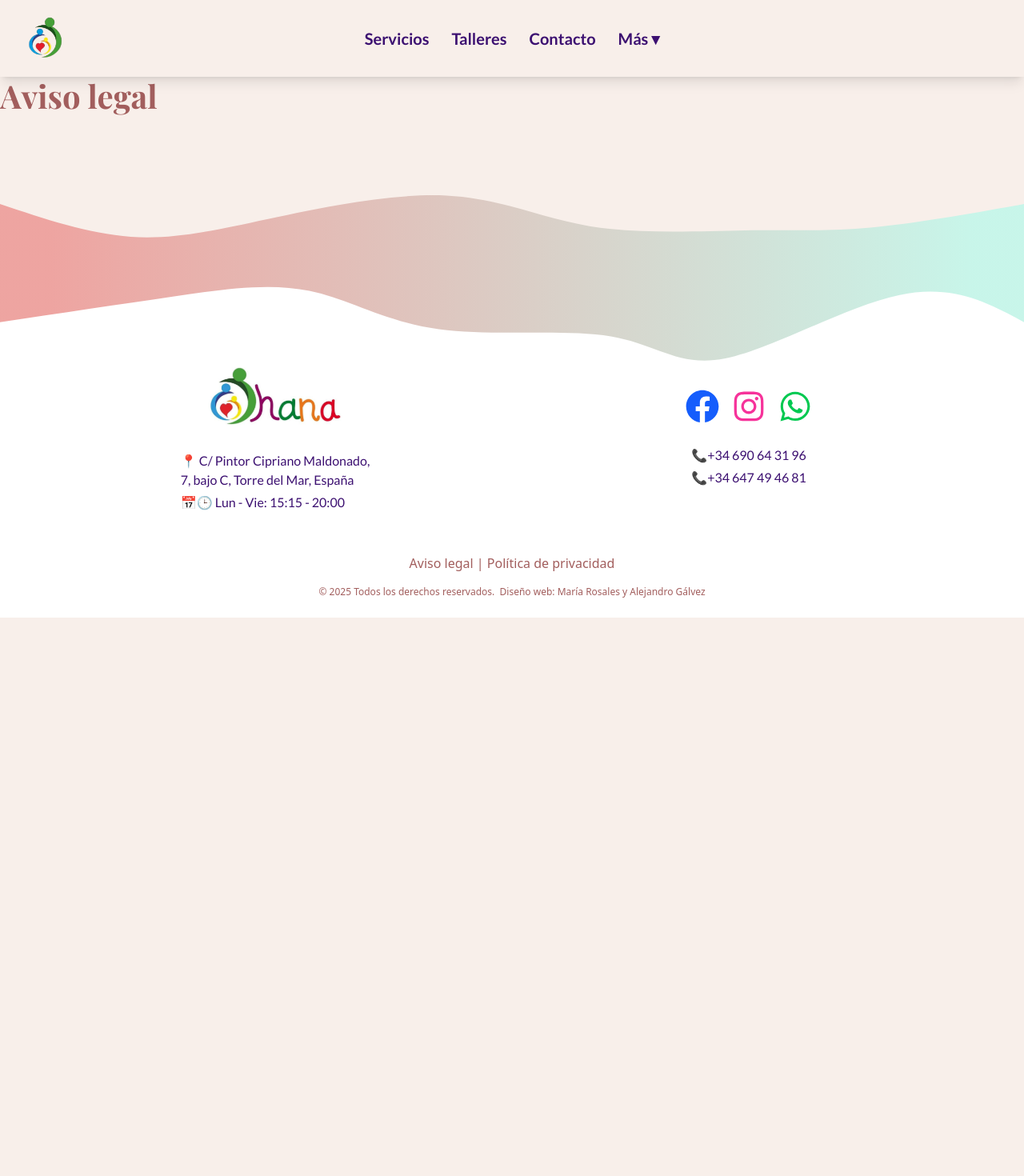
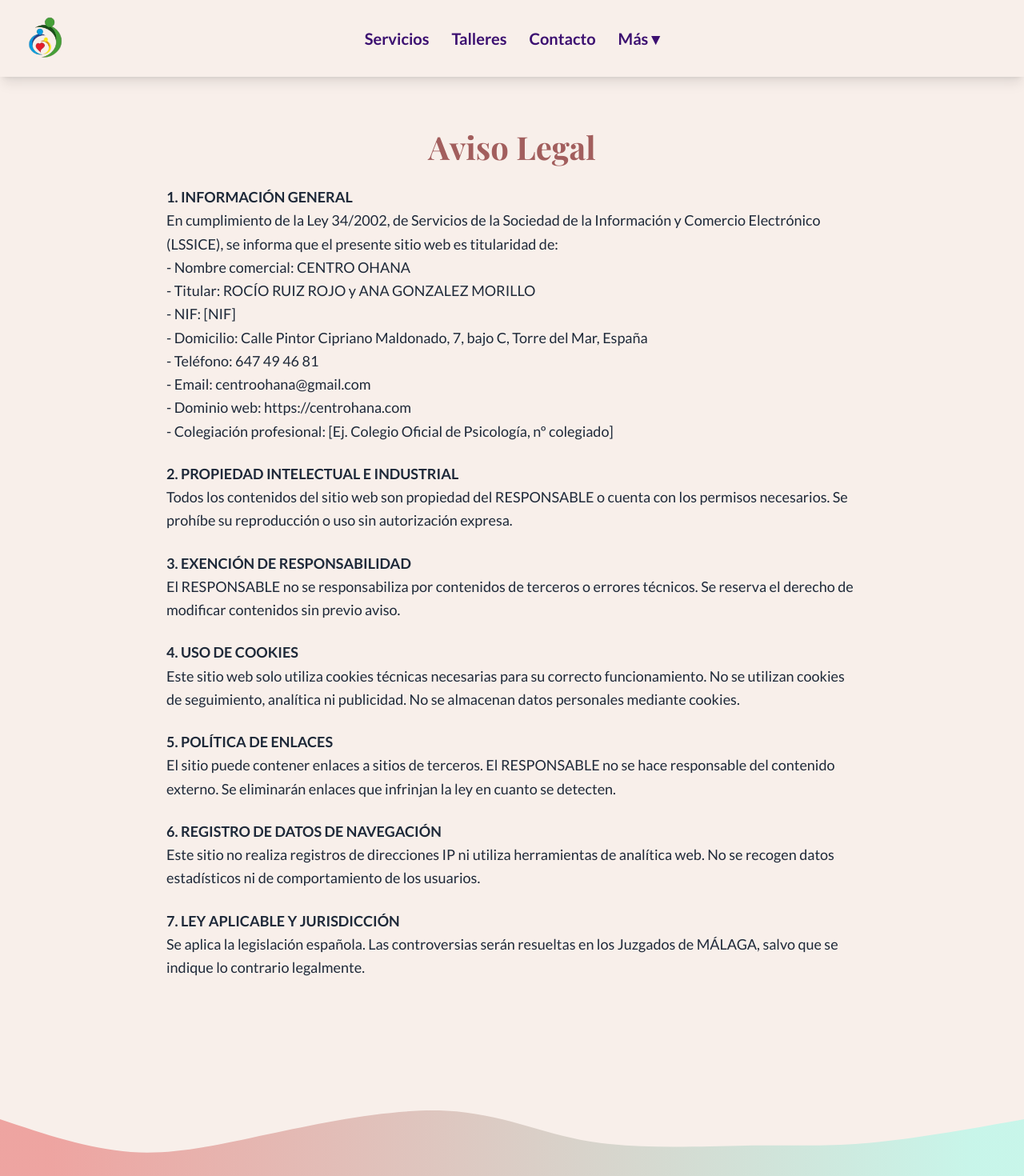
Before and after one commit to AGALMAD/centro_ohana, a React (Vite) app in the folder front/web-ohana/: page /aviso-legal in a window 1280 px wide. Shown: the top 1470 px of the page at 80% size. Before the commit the page ends 800 px from the top, so only its background shows below. Built offline with nearby package versions, Linux system fonts and the light colour scheme; a web font is replaced by a local one.

Commit message:
politica de privacidad y aviso legal

```diff
--- a/front/web-ohana/src/components/footer.tsx
+++ b/front/web-ohana/src/components/footer.tsx
@@ -92,12 +92,13 @@ export default function Footer() {
         {/* copyright */}
         <div className="mt-2 text-center text-[var(--color-primary)] pt-10">
           <a href="/aviso-legal">Aviso legal</a> |{" "}
-          <a href="/privacidad">Política de privacidad</a>
+          <a href="/politica-de-privacidad">Política de privacidad</a>
         </div>
 
         <div className="mt-4 text-center text-xs text-[var(--color-primary)]">
-          © {new Date().getFullYear()} Todos los derechos reservados.  Diseño
-          web: María Rosales y Alejandro Gálvez
+          © {new Date().getFullYear()} Centro Hana. Todos los derechos
+          reservados. <br />
+          Diseño web: María Rosales y Alejandro Gálvez.
         </div>
         <br />
       </div>
--- a/front/web-ohana/src/main.tsx
+++ b/front/web-ohana/src/main.tsx
@@ -1,4 +1,3 @@
-import React from "react";
 import ReactDOM from "react-dom/client";
 import App from "./App.tsx";
 import "./index.css";
--- a/front/web-ohana/src/pages/Contact.tsx
+++ b/front/web-ohana/src/pages/Contact.tsx
@@ -3,9 +3,12 @@ import Mail from "../assets/mail_icon.svg";
 import Phone from "../assets/phone_icon.svg";
 import Location from "../assets/location_icon.svg";
 import { Helmet } from "react-helmet";
+import { motion } from "framer-motion";
 
 function Contact() {
   const [message, setMessage] = useState<string>("");
+
+  const [privacyAccepted, setPrivacyAccepted] = useState<boolean>(false);
 
   const handleSubmit = (e: React.FormEvent) => {
     e.preventDefault();
@@ -25,8 +28,6 @@ function Contact() {
           content="¿Tienes dudas? Ponte en contacto con nosotras. Estamos en Torre del Mar y ofrecemos atención personalizada en logopedia y psicopedagogía."
         />
         <meta name="robots" content="index, follow" />
-
-        {/* Open Graph para compartir en redes */}
         <meta
           property="og:title"
           content="Contacto | Centro Ohana en Torre del Mar"
@@ -46,7 +47,13 @@ function Contact() {
       <main className="min-h-screen bg-[--color-bg] text-[--color-text-dark] font-[--font-body] p-4 mt-15">
         <div className="flex flex-col md:flex-row gap-8 max-w-6xl mx-auto">
           {/* Columna Información */}
-          <div className="flex-1 p-6 ">
+          <motion.div
+            className="flex-1 p-6 "
+            initial={{ opacity: 0, y: 20 }}
+            whileInView={{ opacity: 1, y: 0 }}
+            transition={{ duration: 0.6 }}
+            viewport={{ once: true }}
+          >
             <h2 className="text-2xl font-[--font-title] text-[--color-primary] text-center mb-4">
               Contacta con nosotras
             </h2>
@@ -117,13 +124,24 @@ function Contact() {
               loading="lazy"
               referrerPolicy="no-referrer-when-downgrade"
             />
-          </div>
+          </motion.div>
 
           {/* Columna Formulario */}
-          <div className="flex-1 p-6 bg-[#f3e5dc] rounded-xl shadow-xl">
+          <motion.div
+            className="flex-1 p-6 bg-[#f3e5dc] rounded-xl shadow-xl"
+            initial={{ opacity: 0, y: 20 }}
+            whileInView={{ opacity: 1, y: 0 }}
+            transition={{ duration: 0.6 }}
+            viewport={{ once: true }}
+          >
             <h2 className="text-2xl font-[--font-title] text-[#6A0572] text-center mb-10">
               ¿Tienes alguna duda?
             </h2>
+
+            <p className="text-[#6A0572] mb-4">
+              Escribe aquí tu consulta o mensaje y abre WhatsApp con un solo
+              clic.
+            </p>
 
             <form onSubmit={handleSubmit} className="flex flex-col gap-4">
               <textarea
@@ -135,9 +153,34 @@ function Contact() {
                 required
               />
 
+              <label className="flex items-start gap-2 text-sm text-gray-600">
+                <input
+                  type="checkbox"
+                  name="privacy"
+                  id="privacy"
+                  required
+                  className="mt-1 accent-[--color-secondary]"
+                  checked={privacyAccepted}
+                  onChange={(e) => setPrivacyAccepted(e.target.checked)}
+                />
+                He leído y acepto la
+                <a
+                  href="/politica-de-privacidad"
+                  target="_blank"
+                  className="underline text-[--color-secondary] hover:text-[--color-primary]"
+                >
+                  política de privacidad.
+                </a>
+              </label>
+
               <button
                 type="submit"
-                className="mt-4 cursor-pointer w-full py-2 bg-[#9a4c52] text-white text-lg font-semibold rounded-lg hover:bg-[#7f3d44] focus:outline-none focus:ring-2 focus:ring-[#9a4c52] transition duration-300"
+                disabled={!privacyAccepted}
+                className={`mt-2  w-full py-2 text-white text-lg font-semibold rounded-lg transition duration-300 ${
+                  privacyAccepted
+                    ? "bg-[#9a4c52] cursor-pointer hover:bg-[#7f3d44] focus:ring-2 focus:ring-[#9a4c52]"
+                    : "bg-gray-400 cursor-not-allowed"
+                }`}
               >
                 Enviar{" "}
                 <img
@@ -148,7 +191,7 @@ function Contact() {
                 />
               </button>
             </form>
-          </div>
+          </motion.div>
         </div>
       </main>
     </>
--- /dev/null
+++ b/front/web-ohana/src/pages/LegalNotice.tsx
@@ -0,0 +1,85 @@
+export default function LegalNotice() {
+  return (
+    <main className="max-w-4xl mx-auto px-4 py-16 text-gray-800">
+      <h1 className="text-3xl font-bold mb-6 text-center text-[--color-primary]">
+        Aviso Legal
+      </h1>
+
+      <section className="space-y-6 leading-relaxed text-lg">
+        <p>
+          <strong>1. INFORMACIÓN GENERAL</strong>
+          <br />
+          En cumplimiento de la Ley 34/2002, de Servicios de la Sociedad de la
+          Información y Comercio Electrónico (LSSICE), se informa que el
+          presente sitio web es titularidad de:
+          <br />
+          - Nombre comercial: CENTRO OHANA
+          <br />
+          - Titular: ROCÍO RUIZ ROJO y ANA GONZALEZ MORILLO
+          <br />
+          - NIF: [NIF]
+          <br />
+          - Domicilio: Calle Pintor Cipriano Maldonado, 7, bajo C, Torre del
+          Mar, España
+          <br />
+          - Teléfono: 647 49 46 81
+          <br />
+          - Email: centroohana@gmail.com
+          <br />
+          - Dominio web: https://centrohana.com
+          <br />- Colegiación profesional: [Ej. Colegio Oficial de Psicología,
+          nº colegiado]
+        </p>
+
+        <p>
+          <strong>2. PROPIEDAD INTELECTUAL E INDUSTRIAL</strong>
+          <br />
+          Todos los contenidos del sitio web son propiedad del RESPONSABLE o
+          cuenta con los permisos necesarios. Se prohíbe su reproducción o uso
+          sin autorización expresa.
+        </p>
+
+        <p>
+          <strong>3. EXENCIÓN DE RESPONSABILIDAD</strong>
+          <br />
+          El RESPONSABLE no se responsabiliza por contenidos de terceros o
+          errores técnicos. Se reserva el derecho de modificar contenidos sin
+          previo aviso.
+        </p>
+
+        <p>
+          <strong>4. USO DE COOKIES</strong>
+          <br />
+          Este sitio web solo utiliza cookies técnicas necesarias para su
+          correcto funcionamiento. No se utilizan cookies de seguimiento,
+          analítica ni publicidad. No se almacenan datos personales mediante
+          cookies.
+        </p>
+
+        <p>
+          <strong>5. POLÍTICA DE ENLACES</strong>
+          <br />
+          El sitio puede contener enlaces a sitios de terceros. El RESPONSABLE
+          no se hace responsable del contenido externo. Se eliminarán enlaces
+          que infrinjan la ley en cuanto se detecten.
+        </p>
+
+        <p>
+          <strong>6. REGISTRO DE DATOS DE NAVEGACIÓN</strong>
+          <br />
+          Este sitio no realiza registros de direcciones IP ni utiliza
+          herramientas de analítica web. No se recogen datos estadísticos ni de
+          comportamiento de los usuarios.
+        </p>
+
+        <p>
+          <strong>7. LEY APLICABLE Y JURISDICCIÓN</strong>
+          <br />
+          Se aplica la legislación española. Las controversias serán resueltas
+          en los Juzgados de MÁLAGA, salvo que se indique lo contrario
+          legalmente.
+        </p>
+      </section>
+    </main>
+  );
+}
--- a/front/web-ohana/src/pages/Login/Login.tsx
+++ b/front/web-ohana/src/pages/Login/Login.tsx
@@ -5,7 +5,6 @@ import authService from "../../services/auth.service";
 import Swal from "sweetalert2";
 import { useNavigate } from "react-router-dom";
 import apiService from "../../services/api.service";
-import { s } from "framer-motion/client";
 
 function Login() {
   const navigate = useNavigate();
--- /dev/null
+++ b/front/web-ohana/src/pages/PrivacyPolicy.tsx
@@ -0,0 +1,75 @@
+export default function PrivacyPolicy() {
+  return (
+    <main className="max-w-4xl mx-auto px-4 py-16 text-gray-800">
+      <h1 className="font-bold mb-6 text-center text-[--color-primary]">
+        Política de Privacidad
+      </h1>
+
+      <section className="space-y-6 leading-relaxed text-lg">
+        <p>
+          <strong>1. INFORMACIÓN AL USUARIO</strong>
+          <br />
+          <b>ROCÍO RUIZ ROJO</b>, en adelante RESPONSABLE, es el responsable del
+          tratamiento de los datos personales del Usuario y le informa que estos
+          datos serán tratados de conformidad con el Reglamento (UE) 2016/679
+          (GDPR) y la Ley Orgánica 3/2018 (LOPDGDD).
+        </p>
+
+        <p>
+          <strong>Finalidad del tratamiento:</strong>
+          <br />
+          - Atender solicitudes y consultas enviadas mediante el formulario de
+          contacto.
+          <br />
+          - Comunicar información relacionada con los servicios ofrecidos,
+          exclusivamente mediante WhatsApp.
+          <br />- No se realizan cesiones a terceros ni se usan los datos con
+          fines comerciales externos.
+        </p>
+
+        <p>
+          <strong>Base jurídica:</strong> Consentimiento del interesado al
+          enviar el mensaje a través del formulario.
+        </p>
+
+        <p>
+          <strong>Criterios de conservación:</strong> Solo durante el tiempo
+          necesario para responder la solicitud. No se almacenan datos en bases
+          de datos del sitio web.
+        </p>
+
+        <p>
+          <strong>Derechos del usuario:</strong>
+          <br />
+          - Acceder, rectificar y suprimir sus datos.
+          <br />
+          - Limitar u oponerse al tratamiento.
+          <br />- Presentar una reclamación ante la Agencia Española de
+          Protección de Datos (www.aepd.es).
+        </p>
+
+        <p>
+          <strong>Datos de contacto:</strong>
+          <br />
+          ROCÍO RUIZ ROJO <br />
+          Email: centrohana@gmail.com
+        </p>
+
+        <p>
+          <strong>2. OBLIGATORIEDAD DE LOS DATOS</strong>
+          <br />
+          Los campos del formulario son obligatorios para poder responder su
+          consulta. El usuario garantiza la veracidad de los datos
+          proporcionados.
+        </p>
+
+        <p>
+          <strong>3. SEGURIDAD</strong>
+          <br />
+          El RESPONSABLE aplica las medidas técnicas y organizativas necesarias
+          para proteger los datos personales conforme a la normativa vigente.
+        </p>
+      </section>
+    </main>
+  );
+}
--- a/front/web-ohana/src/routes/app-routes.tsx
+++ b/front/web-ohana/src/routes/app-routes.tsx
@@ -10,6 +10,8 @@ import Services from "../pages/Services";
 import Blog from "../pages/Blog";
 import BlogPost from "../pages/Post";
 import Gallery from "../pages/Gallery";
+import PrivacyPolicy from "../pages/PrivacyPolicy";
+import LegalNotice from "../pages/LegalNotice";
 
 function AppRoutes() {
   return (
@@ -27,8 +29,8 @@ function AppRoutes() {
       <Route path="/blog" element={<Blog />} />
       <Route path="/blog/:id" element={<BlogPost />} />
 
-      <Route path="/aviso-legal" element={<h1>Aviso legal</h1>} />
-      <Route path="/privacidad" element={<h1>Politica privacidad</h1>} />
+      <Route path="/aviso-legal" element={<LegalNotice />} />
+      <Route path="/politica-de-privacidad" element={<PrivacyPolicy />} />
 
       <Route path="*" element={<h1>Página no encontrada</h1>} />
     </Routes>
```
